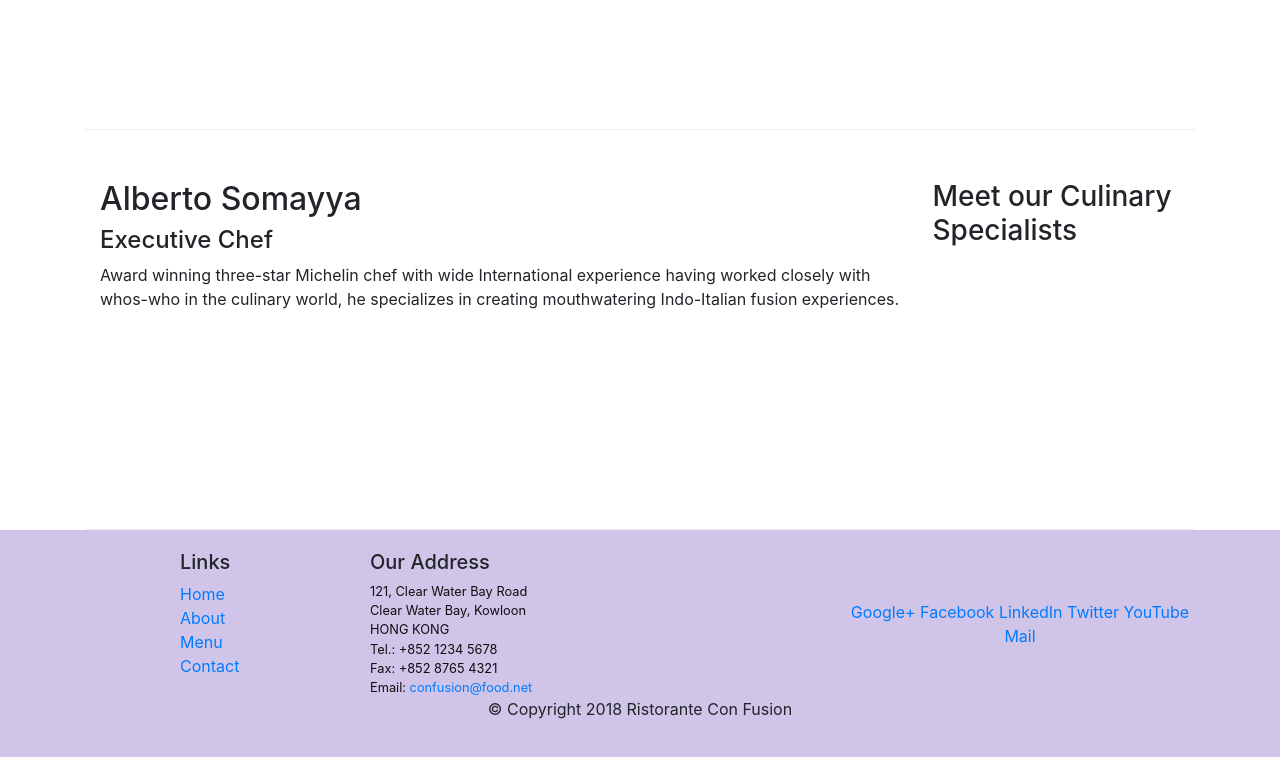
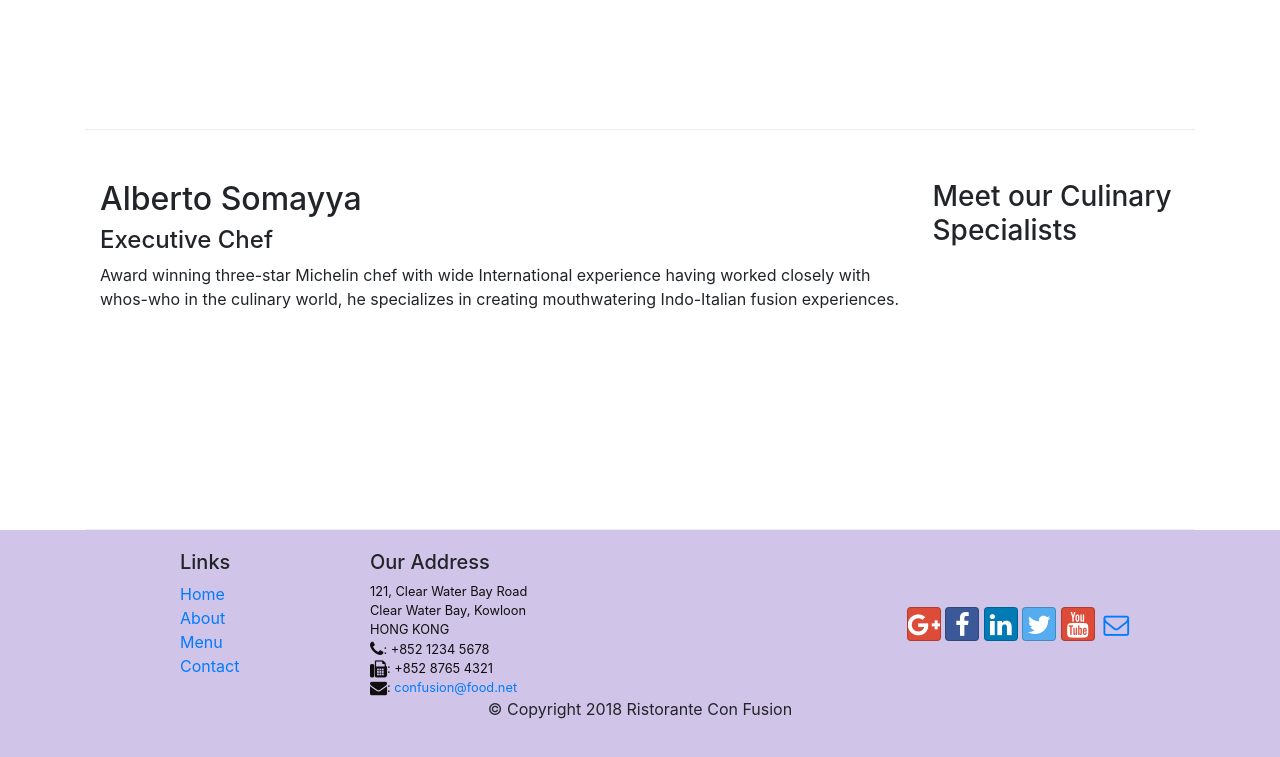
Before and after one commit to Jnki3Mav3n/bootstrap-lab, a website: page index.html in a window 1280 px wide. Shown: the part 1004-1761 px from the top of the page. Drawn offline with nearby package versions, Linux system fonts and the light colour scheme.

Commit message:
Quinary BS Navbar Elements

```diff
--- a/index.html
+++ b/index.html
@@ -98,19 +98,19 @@
 		              121, Clear Water Bay Road<br>
 		              Clear Water Bay, Kowloon<br>
 		              HONG KONG<br>
-		              Tel.: +852 1234 5678<br>
-		              Fax: +852 8765 4321<br>
-		              Email: <a href="mailto:confusion@food.net">confusion@food.net</a>
+		              <i class="fa fa-phone fa-lg"></i>: +852 1234 5678<br>
+		              <i class="fa fa-fax fa-lg"></i>: +852 8765 4321<br>
+		              <i class="fa fa-envelope fa-lg"></i>: <a href="mailto:confusion@food.net">confusion@food.net</a>
 		           </address>
                 </div>
                 <div class="col-12 col-sm-4 align-self-center">
                     <div class="text-center">
-                        <a href="http://google.com/+">Google+</a>
-                        <a href="http://www.facebook.com/profile.php?id=">Facebook</a>
-                        <a href="http://www.linkedin.com/in/">LinkedIn</a>
-                        <a href="http://twitter.com/">Twitter</a>
-                        <a href="http://youtube.com/">YouTube</a>
-                        <a href="mailto:">Mail</a>
+                        <a class="btn btn-social-icon btn-google" href="http://google.com/+"><i class="fa fa-google-plus fa-lg"></i></a>
+                        <a class="btn btn-social-icon btn-facebook" href="http://www.facebook.com/profile.php?id="><i class="fa fa-facebook fa-lg"></i></a>
+                        <a class="btn btn-social-icon btn-linkedin" href="http://www.linkedin.com/in/"><i class="fa fa-linkedin fa-lg"></i></a>
+                        <a class="btn btn-social-icon btn-twitter" href="http://twitter.com/"><i class="fa fa-twitter fa-lg"></i></a>
+                        <a class="btn btn-social-icon btn-google" href="http://youtube.com/"><i class="fa fa-youtube fa-lg"></i></a>
+                        <a class="btn btn-social-icon" href="mailto:"><i class="fa fa-envelope-o fa-lg"></i></a>
                     </div>
                 </div>
            </div>
```
Also changed, not shown: aboutus.html (+6 -8 lines).
